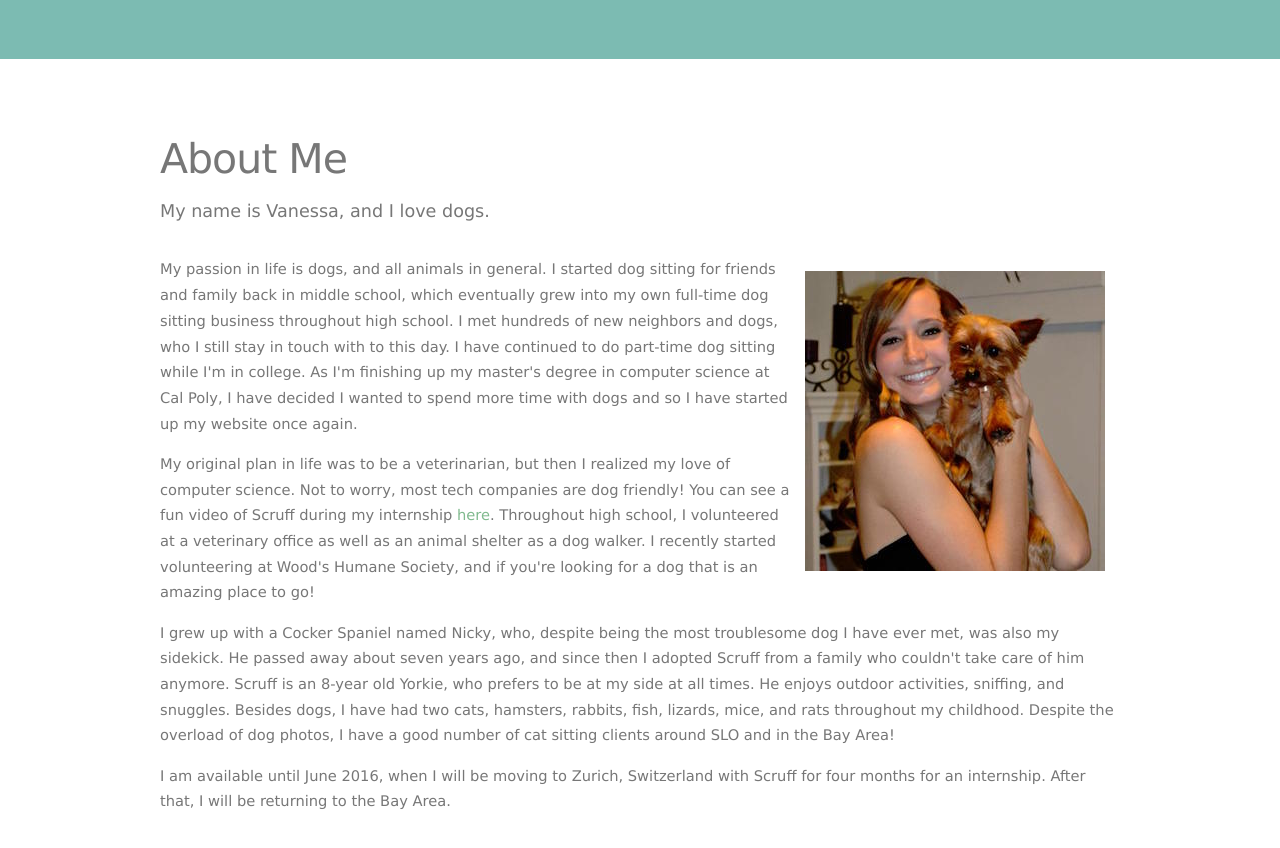
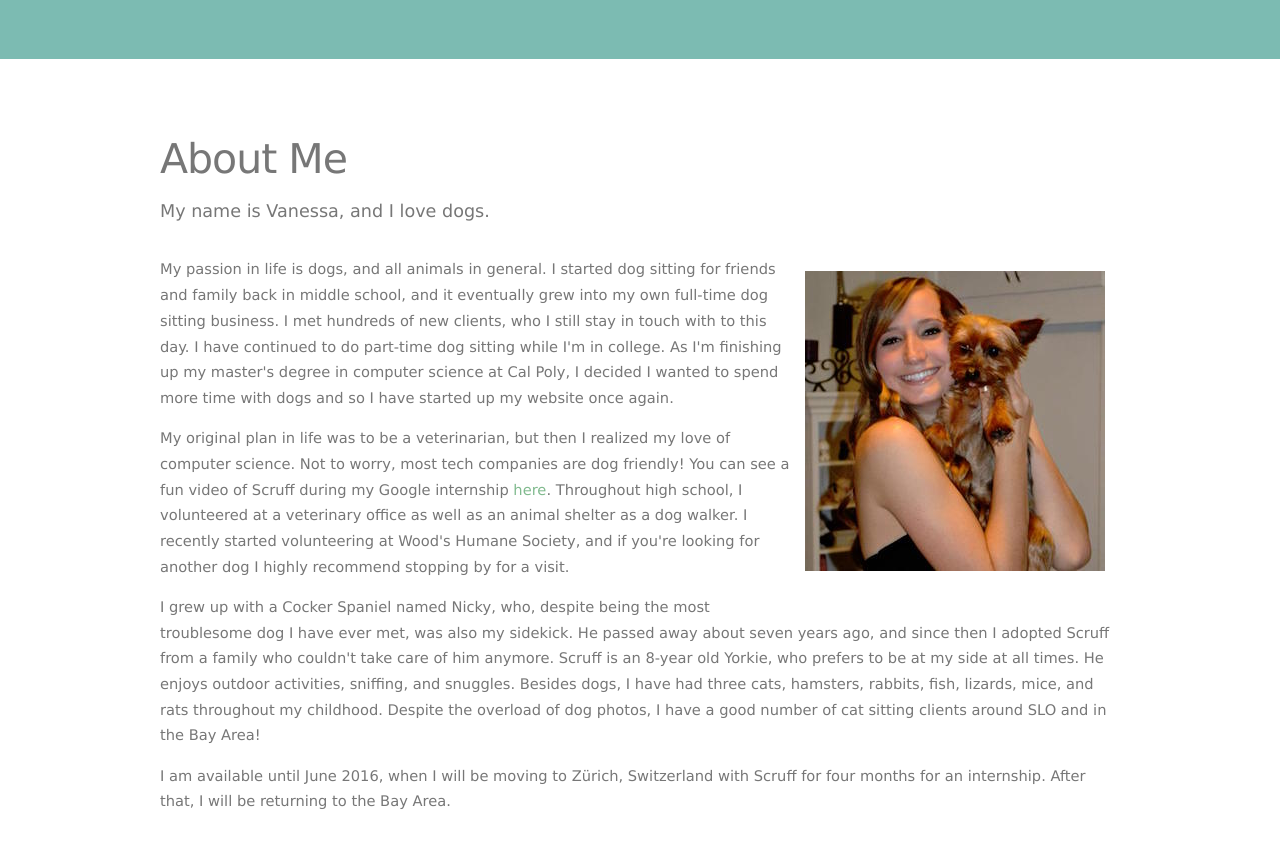
Before and after one commit to vanessaforney/vanessaforney.github.io, a Jekyll site: the page built from about-me.html, in a window 1280 px wide and 900 px high, scrolled down 421 px. Shown: the top 848 px of the window. Built offline with Jekyll 4.4.1, drawn with Linux system fonts in a browser that asks for light colours; nearby versions of some CDN libraries.

Commit message:
Updates text

```diff
--- a/_layouts/default.html
+++ b/_layouts/default.html
@@ -63,8 +63,8 @@ Released for free under the Creative Commons Attribution 3.0 license (templated.
 			</header>
 			<ul class="contact">
 				<li><a href="contact-me.html" class="fa fa-phone"><span>Phone</span></a></li>
-				<li><a href="https://www.instagram.com/vanessaforney/" class="fa fa-instagram"><span>Instagram</span></a></li>
-				<li><a href="http://www.yelp.com/biz/vanessas-dog-sitting-san-luis-obispo?utm_campaign=www_business_share_popup&utm_medium=copy_link&utm_source=(direct)" class="fa fa-yelp fa-3x"><span>Yelp</span></a></li>
+				<li><a target="_blank" href="https://www.instagram.com/vanessaforney/" class="fa fa-instagram"><span>Instagram</span></a></li>
+				<li><a target="_blank" href="http://www.yelp.com/biz/vanessas-dog-sitting-san-luis-obispo?utm_campaign=www_business_share_popup&utm_medium=copy_link&utm_source=(direct)" class="fa fa-yelp fa-3x"><span>Yelp</span></a></li>
 			</ul>
 		</section>
 	</div>
--- a/about-me.html
+++ b/about-me.html
@@ -12,16 +12,16 @@ layout: default
 				</header>
 				<div style="float: right; padding:15px"><img src="assets/images/scruff.jpg" alt="Scruff"></div>
 				<p>
-				My passion in life is dogs, and all animals in general. I started dog sitting for friends and family back in middle school, which eventually grew into my own full-time dog sitting business throughout high school. I met hundreds of new neighbors and dogs, who I still stay in touch with to this day. I have continued to do part-time dog sitting while I'm in college. As I'm finishing up my master's degree in computer science at Cal Poly, I have decided I wanted to spend more time with dogs and so I have started up my website once again.
+				My passion in life is dogs, and all animals in general. I started dog sitting for friends and family back in middle school, and it eventually grew into my own full-time dog sitting business. I met hundreds of new clients, who I still stay in touch with to this day. I have continued to do part-time dog sitting while I'm in college. As I'm finishing up my master's degree in computer science at Cal Poly, I decided I wanted to spend more time with dogs and so I have started up my website once again.
 				</p>
 				<p>
-				My original plan in life was to be a veterinarian, but then I realized my love of computer science. Not to worry, most tech companies are dog friendly! You can see a fun video of Scruff during my internship <a href="https://www.youtube.com/watch?v=upquRwSaBqs">here</a>. Throughout high school, I volunteered at a veterinary office as well as an animal shelter as a dog walker. I recently started volunteering at Wood's Humane Society, and if you're looking for a dog that is an amazing place to go!
+				My original plan in life was to be a veterinarian, but then I realized my love of computer science. Not to worry, most tech companies are dog friendly! You can see a fun video of Scruff during my Google internship <a href="https://www.youtube.com/watch?v=upquRwSaBqs">here</a>. Throughout high school, I volunteered at a veterinary office as well as an animal shelter as a dog walker. I recently started volunteering at Wood's Humane Society, and if you're looking for another dog I highly recommend stopping by for a visit.
 				</p>
 				<p>
-				I grew up with a Cocker Spaniel named Nicky, who, despite being the most troublesome dog I have ever met, was also my sidekick. He passed away about seven years ago, and since then I adopted Scruff from a family who couldn't take care of him anymore. Scruff is an 8-year old Yorkie, who prefers to be at my side at all times. He enjoys outdoor activities, sniffing, and snuggles. Besides dogs, I have had two cats, hamsters, rabbits, fish, lizards, mice, and rats throughout my childhood. Despite the overload of dog photos, I have a good number of cat sitting clients around SLO and in the Bay Area!
+				I grew up with a Cocker Spaniel named Nicky, who, despite being the most troublesome dog I have ever met, was also my sidekick. He passed away about seven years ago, and since then I adopted Scruff from a family who couldn't take care of him anymore. Scruff is an 8-year old Yorkie, who prefers to be at my side at all times. He enjoys outdoor activities, sniffing, and snuggles. Besides dogs, I have had three cats, hamsters, rabbits, fish, lizards, mice, and rats throughout my childhood. Despite the overload of dog photos, I have a good number of cat sitting clients around SLO and in the Bay Area!
 				</p>
 				<p>
-				I am available until June 2016, when I will be moving to Zurich, Switzerland with Scruff for four months for an internship. After that, I will be returning to the Bay Area.
+				I am available until June 2016, when I will be moving to Zürich, Switzerland with Scruff for four months for an internship. After that, I will be returning to the Bay Area.
 				</p>
 			</section>
 		</div>
--- a/index.html
+++ b/index.html
@@ -8,7 +8,7 @@ layout: default
 		<header>
 			<h2>Welcome</h2>
 		</header>
-		<p>Welcome to Vanessa's Dog Sitting! We provide house sitting for all animals, dog walking, and dog sitting in my home. We are available in locations within SLO. Small, quiet, friendly, and house trained dogs are welcome to stay in my home, but my focus is on house sitting and dog walking since your dog is often more comfortable in his own environment. Read more about my experience with dogs and other animals on the <a href="about-me.html">About Me</a> page.</p>
+		<p>Welcome to Vanessa's Dog Sitting! Scruff and I provide house sitting for all animals, dog walking, and dog sitting in my home. We are available for locations around San Luis Obispo. Small, quiet, friendly, and house trained dogs are welcome to stay in my home, but my focus is on house sitting and dog walking, since your dog is often more comfortable in his own environment. Read more about my experience with dogs and other animals on the <a href="about-me.html">About Me</a> page.</p>
 	</div>
 </div>
 
--- a/rates.html
+++ b/rates.html
@@ -14,14 +14,14 @@ layout: default
 				<p>For all services, you can expect updates with photos and video of your dog having a good time with us.</p>
 
 				<b>House Sitting</b>
-				<p>I am available for house sitting around locations around San Luis Obispo. The cost varies depending on the number of animals you have, but I can do anything from house visits to sleeping at your house. Often times, dogs are more comfortable in their home environment. Rates will vary from <b>$30 per day</b> to <b>$60 per day</b> depending on the number of pets, care, and cleaning involved.</p>
+				<p>I am available for house sitting at locations within the San Luis Obispo area. The cost varies depending on the number of animals you have, but I can do anything from house visits to overnights at your house. Often times, dogs are more comfortable in their home environment. Rates will vary from <b>$20 per day</b> to <b>$50 per day</b> depending on the number of pets, care, and cleaning involved.</p>
 
 				<b>Dog Walking</b>
 				<p>Dog walking (or running) is available for up to three dogs at once. The rates run around <b>$20 for a 30-minute walk</b>, and <b>$30 for an hour long walk</b>. Only $5 extra per additional dog.</p>
 
 				<b>Dog Sitting</b>
 				<p>
-				Dog sitting is provided in my home for friendly, house trained, small (under 30 lbs), clean, and quiet dogs. My home is a relaxed, calm environment and we want to keep it that way! If your dog meets the criteria and gets along with my Yorkie, rates are around <b>$35 per day</b> which includes a minimum of a 30 minute walk. I am very active, so in good weather I usually take the dogs to the beach, hiking, or other fun adventures. We watch only one dog at a time to keep the environment enjoyable for all parties!
+				Dog sitting is provided in my home for friendly, house trained, small (under 30 lbs), clean, and quiet dogs. My home is a relaxed, calm environment and we want to keep it that way! If your dog meets the criteria and gets along with my Yorkie, rates are around <b>$40 per day</b> which includes a minimum of a 45 minute walk. I am very active, so in good weather I usually take the dogs to the beach, hiking, or other fun adventures. We watch only one dog at a time to keep the environment enjoyable for all parties!
 				</p>
 			</section>
 		</div>
```
Also changed, not shown: other parts of index.html (+1 -1 lines).
